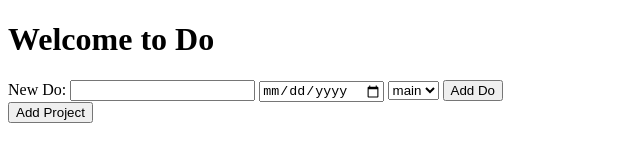
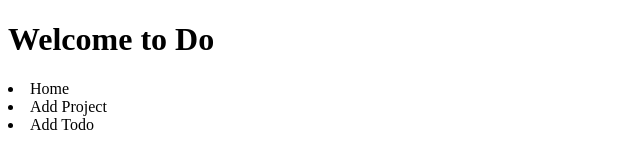
Before and after one commit to ghidalgo93/todo, a plain HTML site: page index.html in a window 1280 px wide. Shown: the whole page, without its empty margins (0-640 px from the left). Drawn offline with Linux system fonts and the light colour scheme.

Commit message:
new app layout

```diff
--- a/index.html
+++ b/index.html
@@ -1,28 +1,34 @@
 <!DOCTYPE html>
 <html lang="en">
   <head>
-	<meta charset="UTF-8">
+    <meta charset="UTF-8" />
     <title>todo</title>
+    <meta name="viewport" content="width=device-width, initial-scale=1" />
   </head>
   <body>
-	<div id="wrapper">
+    <div id="page-wrapper">
       <h1 id="headline">Welcome to Do</h1>
-
-		<div id="new-todo-field">
-			<label id="todo-label" for="todo-item">New Do:</label>
-			<input id="todo-item" type="text" name="todo-item">
-			<label id="duedate-label" for="todo-duedate"></label>
-			<input id="todo-duedate" type="date">
-			<label id="project-label" for="project-pulldown"></label>
-			<select id="project-pulldown" name="project-pulldown">
-				<option id="project-default" value="main">main</option>
-			</select>
-			<button id="add-btn">Add Do</button>
+      <div id="main-wrapper" class="row-container">
+        <div id="project-sidebar" class="col-container">
+          <li id="home-project">Home</li>
+          <li id="add-project">Add Project</li>
         </div>
 
-		<div id="todo-container"></div>
-		<button id="add-project">Add Project</button>
-
+        <div id="todo-wrapper" class="col-container">
+          <li id="add-todo">Add Todo</li>
+        </div>
+        <!-- <div id="new-todo-field"> -->
+        <!-- 	<label id="todo-label" for="todo-item">New Do:</label> -->
+        <!-- 	<input id="todo-item" type="text" name="todo-item"> -->
+        <!-- 	<label id="duedate-label" for="todo-duedate"></label> -->
+        <!-- 	<input id="todo-duedate" type="date"> -->
+        <!-- 	<label id="project-label" for="project-pulldown"></label> -->
+        <!-- 	<select id="project-pulldown" name="project-pulldown"> -->
+        <!-- 		<option id="project-default" value="main">main</option> -->
+        <!-- 	</select> -->
+        <!-- 	<button id="add-btn">Add Do</button> -->
+        <!-- </div> -->
+      </div>
     </div>
     <script src="main.js"></script>
   </body>
```
Lines whose indentation alone changed are shown as unchanged.
